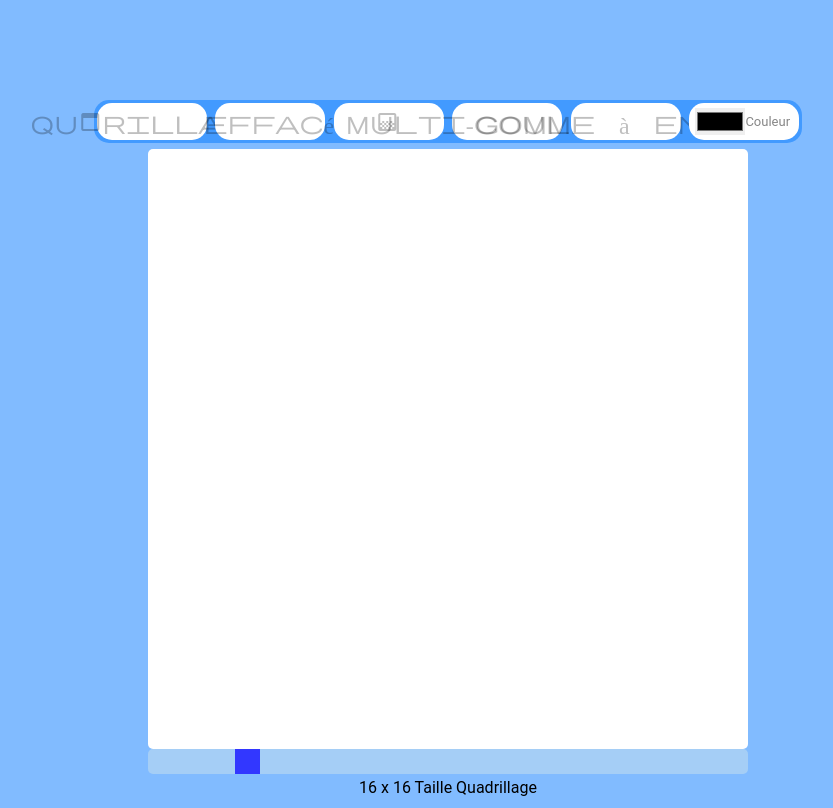
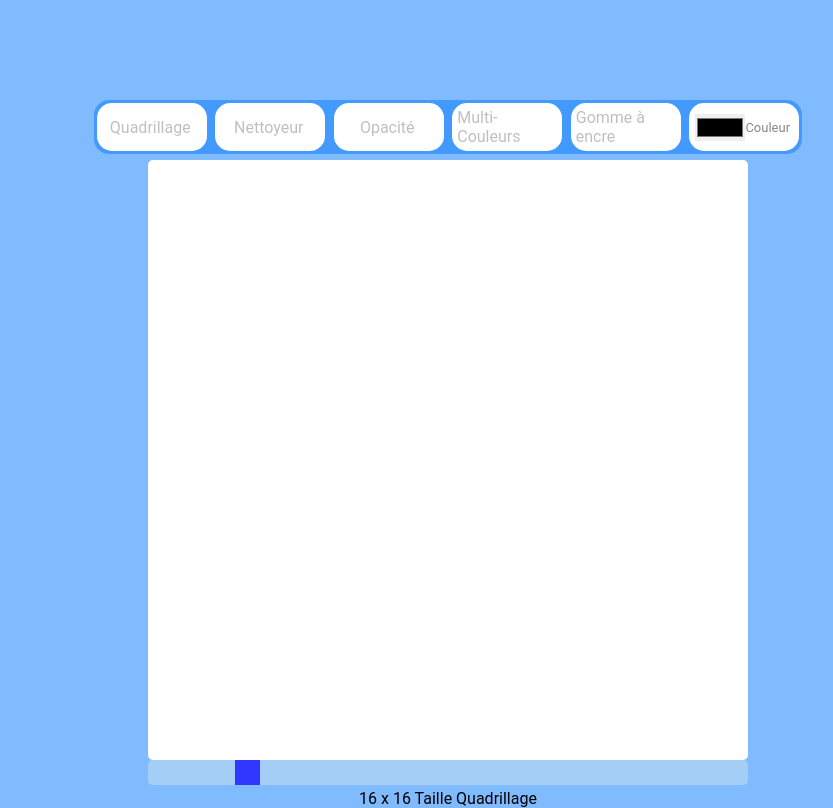
Before and after one commit to 2MJ-DEV/ETCH-A-SKETCH, a plain HTML site: page index.html in a window 1280 px wide. Shown: the whole page, without its empty margins (192-1025 px from the left). Drawn offline with nearby package versions, Linux system fonts and the light colour scheme.

Commit message:
Modification de police

```diff
--- a/assets/Style/style.css
+++ b/assets/Style/style.css
@@ -11,7 +11,7 @@
 
 body {
     background-color: rgba(0, 119, 255, 0.493);
-    font-family: 'Roboto', 'Ubunt', sans-serif;
+    font-family: 'Roboto', sans-serif;
 }
 
 .container {
@@ -56,6 +56,7 @@ body {
 .top-button>span {
     cursor: pointer;
     margin-right: 3px;
+    font-family: 'Roboto', sans-serif;
 }
 
 #pen-color {
--- a/index.html
+++ b/index.html
@@ -6,8 +6,9 @@
     <meta name="viewport" content="width=device-width, initial-scale=1" />
     <meta http-equiv="X-UA-Compatible" content="ie=edge">
     <link rel="stylesheet" href="assets/Style/style.css" />
-    <link rel="stylesheet"
-        href="https://fonts.googleapis.com/css2?family=Material+Symbols+Outlined:opsz,wght,FILL,GRAD@24,400,0,0" />
+    <link rel="preconnect" href="https://fonts.googleapis.com">
+<link rel="preconnect" href="https://fonts.gstatic.com" crossorigin>
+<link href="https://fonts.googleapis.com/css2?family=Inter:ital,opsz,wght@0,14..32,100..900;1,14..32,100..900&family=Ubuntu:ital,wght@0,300;0,400;0,500;0,700;1,300;1,400;1,500;1,700&display=swap" rel="stylesheet">
     <title>2MJ-Etch-a-Sketch</title>
 </head>
 
@@ -18,11 +19,12 @@
             <!-- <span class="button-cat">Quadriller</span> -->
         </div>
         <div id="clear" class="top-button">
-            <span class="material-symbols-outlined">Effacé</span>
+            <span class="material-symbols-outlined">
+                Nettoyeur</span>
             <!-- <span class="button-cat">Supprimer</span> -->
         </div>
         <div id="gradient" class="top-button">
-            <span class="material-symbols-outlined">Gradient</span>
+            <span class="material-symbols-outlined">Opacité</span>
             <!-- <span class="button-cat">Shade</span> -->
         </div>
         <div id="rainbow" class="top-button">
```
